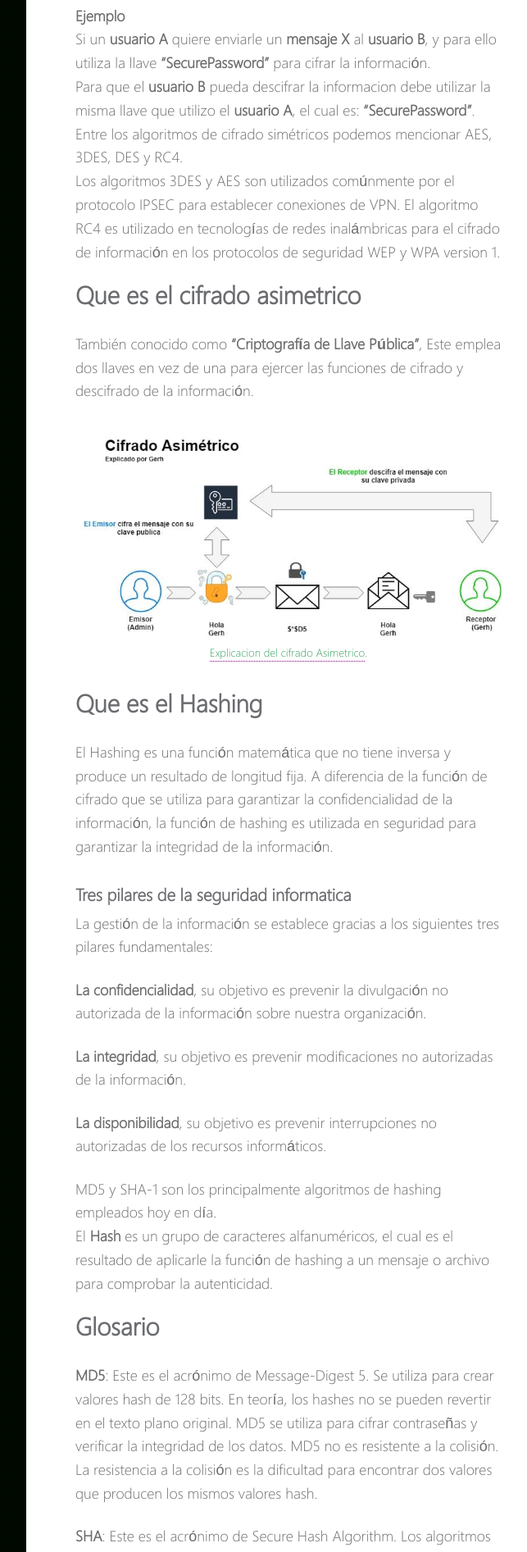
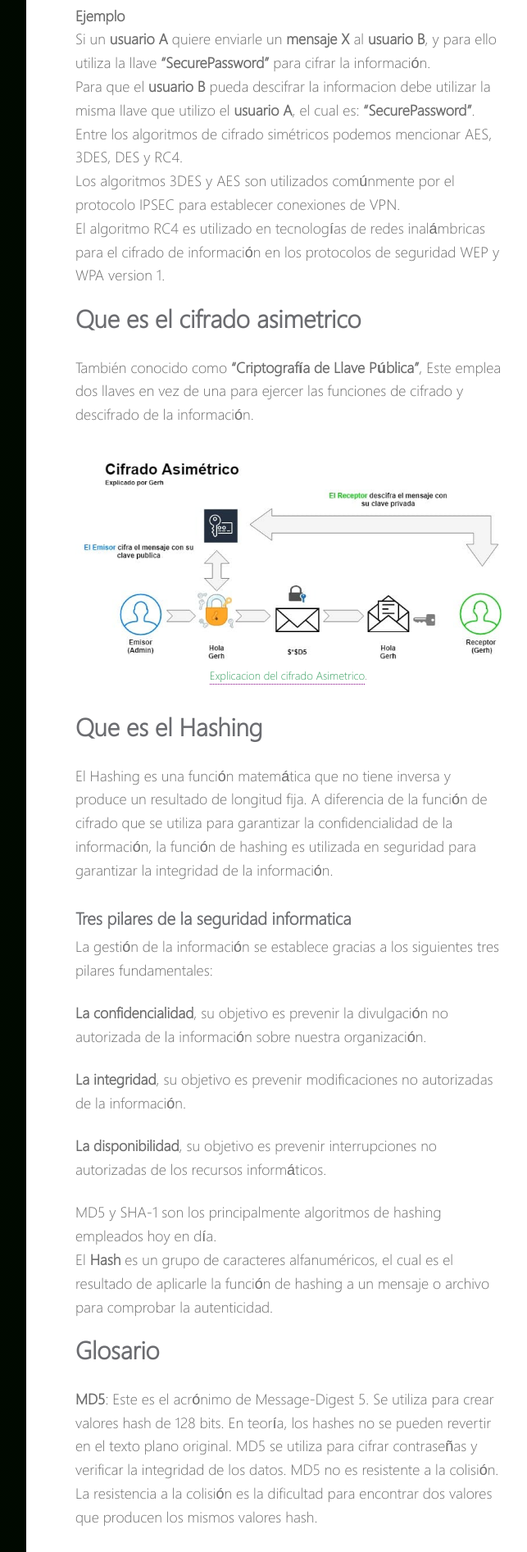
Before and after one commit to HackingProfessional/Security, a Jekyll site: the page built from _posts/2019-05-06-Tutorial-de-Criptografia.md, in a window 1280 px wide. Shown: the part 2190-4083 px from the top of the page at 82% size, without its empty margins (608-1251 px from the left). Built offline with Jekyll 4.4.1, drawn with Linux system fonts in a browser that asks for light colours; nearby versions of some CDN libraries.

Commit message:
Update 2019-05-06-Tutorial-de-Criptografia.md

```diff
--- a/_posts/2019-05-06-Tutorial-de-Criptografia.md
+++ b/_posts/2019-05-06-Tutorial-de-Criptografia.md
@@ -56,15 +56,16 @@
 Si un **usuario A** quiere enviarle un **mensaje X** al **usuario B**, y para ello utiliza la llave **"SecurePassword"** para cifrar la información.
 Para que el **usuario B** pueda descifrar la informacion debe utilizar la misma llave que utilizo el **usuario A**, el cual es: **"SecurePassword"**.
 Entre los algoritmos de cifrado simétricos podemos mencionar AES, 3DES, DES y RC4.
-Los algoritmos 3DES y AES son utilizados comúnmente por el protocolo IPSEC para establecer conexiones de VPN. El algoritmo RC4 es utilizado en tecnologías de redes inalámbricas para el cifrado de información en los protocolos de seguridad WEP y WPA version 1.
+Los algoritmos 3DES y AES son utilizados comúnmente por el protocolo IPSEC para establecer conexiones de VPN.
+El algoritmo RC4 es utilizado en tecnologías de redes inalámbricas para el cifrado de información en los protocolos de seguridad WEP y WPA version 1.
 
 ## Que es el cifrado asimetrico
 También conocido como **"Criptografía de Llave Pública"**, Este emplea dos llaves en vez de una para ejercer las funciones de cifrado y descifrado de la información.
 
 <figure>
-  <img src="https://hackingprofessional.github.io/Security/images/asimetrico.jpg" width="40%" height="55%">
+  <img src="https://hackingprofessional.github.io/Security/images/Asimetrico.jpg" width="40%" height="55%">
 	<figcaption>
-    <a href="https://hackingprofessional.github.io/Security/images/asimetrico.jpg" title="Explicacion del cifrado Asimetrico">Explicacion del cifrado Asimetrico</a>.
+    <a href="https://hackingprofessional.github.io/Security/images/Asimetrico.jpg" title="Explicacion del cifrado Asimetrico">Explicacion del cifrado Asimetrico</a>.
   </figcaption>
 </figure>
 
```
